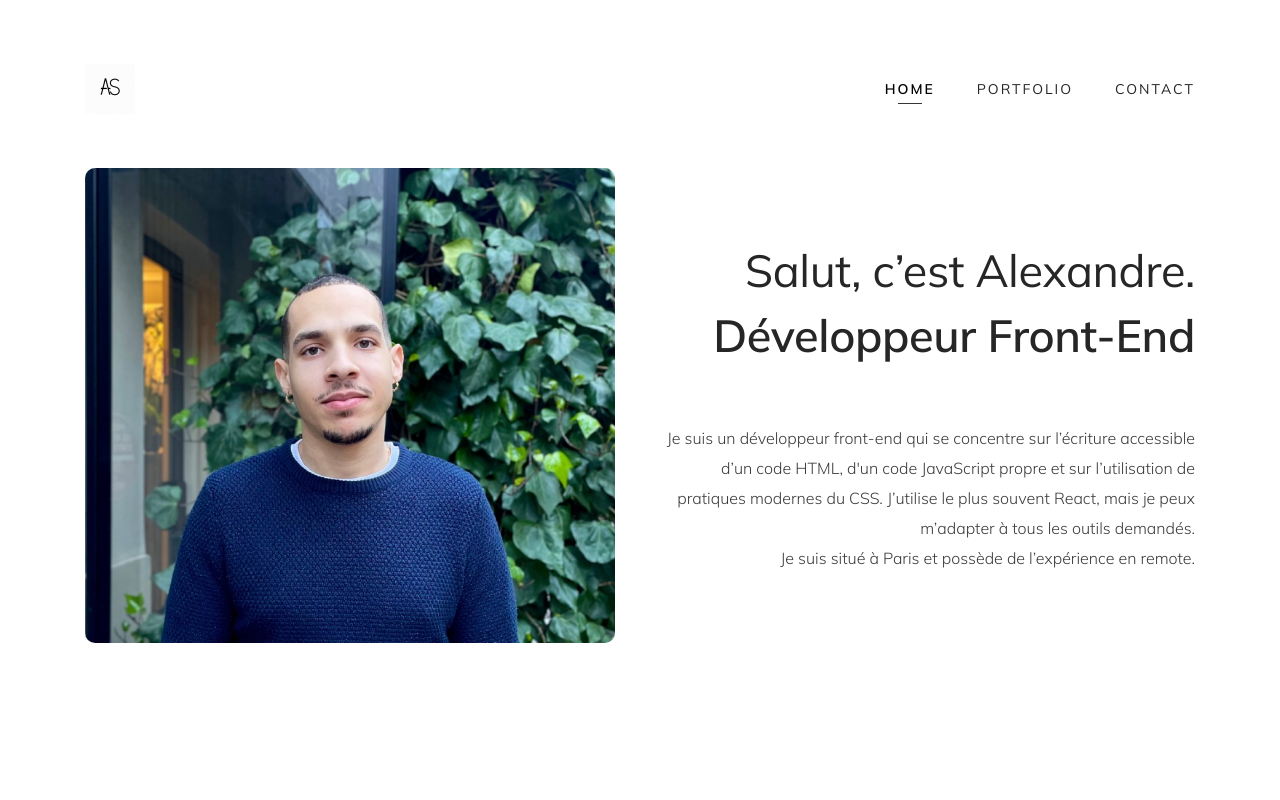
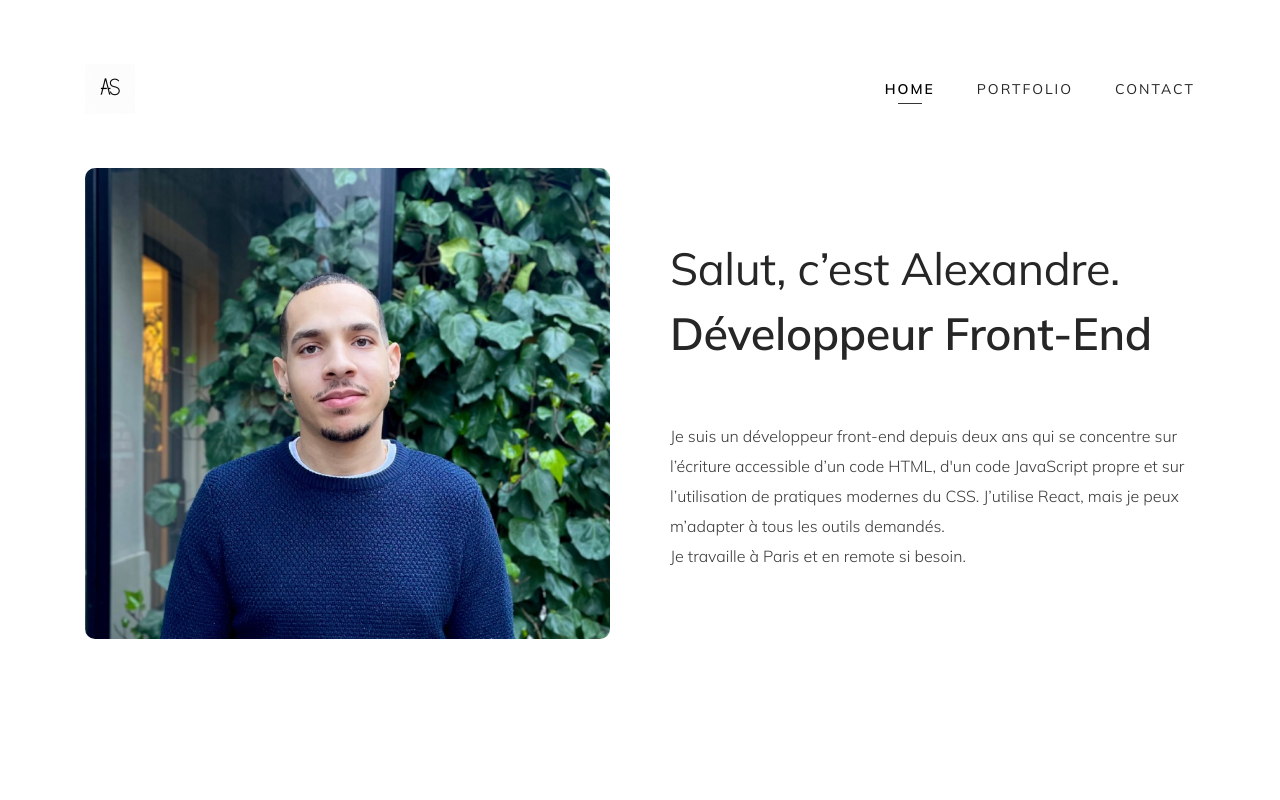
Before and after one commit to Alexandre-st/Portfolio, a React (Vite) app: page /#/ in a window 1280 px wide. Shown: the top 800 px of the page. Built offline with nearby package versions, Linux system fonts and the light colour scheme.

Commit message:
Update the hero and meta tags image

```diff
--- a/index.html
+++ b/index.html
@@ -20,7 +20,7 @@
       name="keywords"
       content="développeur, front-end, JavaScript, portfolio"
     />
-    <meta name="image" content="/alexandre-st.jpg" />
+    <meta name="image" content="/alexandre-saint-prix.jpg" />
     <meta name="author" content="Alexandre Saint-Prix" />
     <!-- Google / Search Engine Tags -->
     <meta itemprop="name" content="Alexandre Saint-Prix | Développeur" />
@@ -28,7 +28,7 @@
       itemprop="description"
       content=" Alexandre Saint-Prix | Bonjour, je suis développeur front-end JavaScript | Bienvenue sur mon portfolio !"
     />
-    <meta itemprop="image" content="/alexandre-st.jpg" />
+    <meta itemprop="image" content="/alexandre-saint-prix.jpg" />
     <!-- Facebook Meta Tags -->
     <meta property="og:url" content="https://alexandre-saintprix.com" />
     <meta property="og:type" content="website" />
@@ -37,7 +37,7 @@
       property="og:description"
       content=" Alexandre Saint-Prix | Bonjour, je suis développeur front-end JavaScript | Bienvenue sur mon portfolio !"
     />
-    <meta property="og:image" content="/alexandre-st.jpg" />
+    <meta property="og:image" content="/alexandre-saint-prix.jpg" />
     <!-- Twitter Meta Tags -->
     <meta name="twitter:card" content="summary_large_image" />
     <meta name="twitter:title" content="Alexandre Saint-Prix | Développeur" />
@@ -45,7 +45,7 @@
       name="twitter:description"
       content=" Alexandre Saint-Prix | Bonjour, je suis développeur front-end JavaScript | Bienvenue sur mon portfolio !"
     />
-    <meta name="twitter:image" content="/alexandre-st.jpg" />
+    <meta name="twitter:image" content="/alexandre-saint-prix.jpg" />
   </head>
   <body>
     <div id="root"></div>
--- a/src/pages/Homepage.jsx
+++ b/src/pages/Homepage.jsx
@@ -23,13 +23,12 @@ const Homepage = () => {
             <span className="hero-text-title-span">Développeur Front-End</span>
           </h1>
           <p className="hero-text-text text">
-            Je suis un développeur front-end qui se concentre sur l’écriture
+            Je suis un développeur front-end depuis deux ans qui se concentre sur l’écriture
             accessible d’un code HTML, d'un code JavaScript propre et sur
-            l’utilisation de pratiques modernes du CSS. J’utilise le plus
-            souvent React, mais je peux m’adapter à tous les outils demandés.
+            l’utilisation de pratiques modernes du CSS. J’utilise React, mais je peux m’adapter à tous les outils demandés.
           </p>
           <p className="text">
-            Je suis situé à Paris et possède de l’expérience en remote.
+            Je travaille à Paris et en remote si besoin.
           </p>
         </div>
       </motion.section>
--- a/src/styles/pages/_homepage.scss
+++ b/src/styles/pages/_homepage.scss
@@ -7,6 +7,11 @@
     gap: 5rem;
     align-items: center;
     flex: 1;
+  }
+
+  @include mq(desktop) {
+    gap: 6rem;
+    justify-content: space-between;
   }
 
   &-img {
@@ -26,6 +31,10 @@
       margin-top: 0;
       text-align: right;
       flex: 1;
+    }
+
+    @include mq(laptop) {
+      text-align: start;
     }
 
     &-title {
```
Also changed, not shown: public/alexandre-saint-prix.jpg (added).
